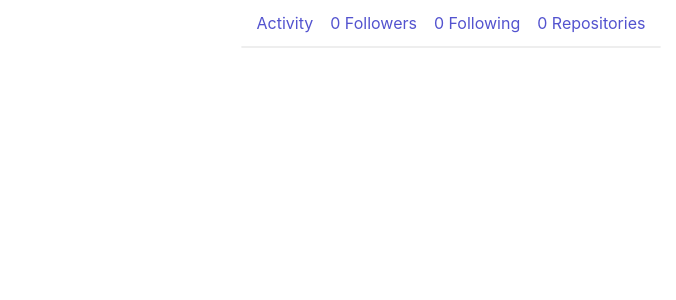
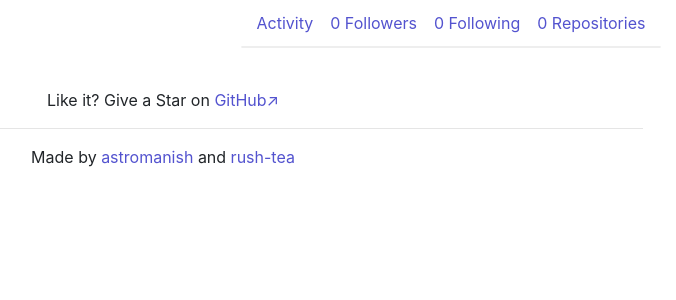
Before and after one commit to rush-tea/git-stats, a React (Create React App) app: page /1 in a window 1280 px wide. Shown: the top 300 px of the page, without its empty margins (477-1153 px from the left). Built offline with nearby package versions, Linux system fonts and the light colour scheme; no server answers; a web font is replaced by a local one.

Commit message:
added footer-2

```diff
--- a/src/App.js
+++ b/src/App.js
@@ -3,6 +3,7 @@ import Profile from './components/profile';
 import Search from './components/SearchPage/SearchPage';
 import {BrowserRouter, Route} from 'react-router-dom';
 import MoreRepoDetail from './components/moreRepoDetail';
+import Footer from './components/SearchPage/SearchPageFooter';
 
 function App() {
   return (
@@ -11,6 +12,7 @@ function App() {
         <Route exact path="/" component={Search} />
         <Route exact path="/:profile_id" component={Profile} />
         <Route exact path="/:profile_id/:repo_name" component = {MoreRepoDetail}/>
+        <Footer />
       </div>
     </BrowserRouter>
   );
--- a/src/components/SearchPage/SearchPage.js
+++ b/src/components/SearchPage/SearchPage.js
@@ -2,7 +2,6 @@ import React, { useState } from 'react';
 import { Link } from 'react-router-dom';
 import SearchPageHeader from './SearchPageHeader';
 import './css/SearchPage.css';
-import Footer from './SearchPageFooter';
 
 function Profile() {
     const [name, setUsername] = useState({
@@ -23,7 +22,6 @@ function Profile() {
                     <button className="btn btn-dark"> <Link to={'/' + name.userName} className="text-light">Search </Link> </button>
                 </form>
             </div>
-            <Footer />
         </>
 
     )
--- a/src/components/SearchPage/css/SearchPage.css
+++ b/src/components/SearchPage/css/SearchPage.css
@@ -9,6 +9,7 @@
     margin-bottom: 60px;
 }
 footer {
+    margin-top: 40px;
     display: flex;
     align-items: center;
     flex-direction: column;
```
